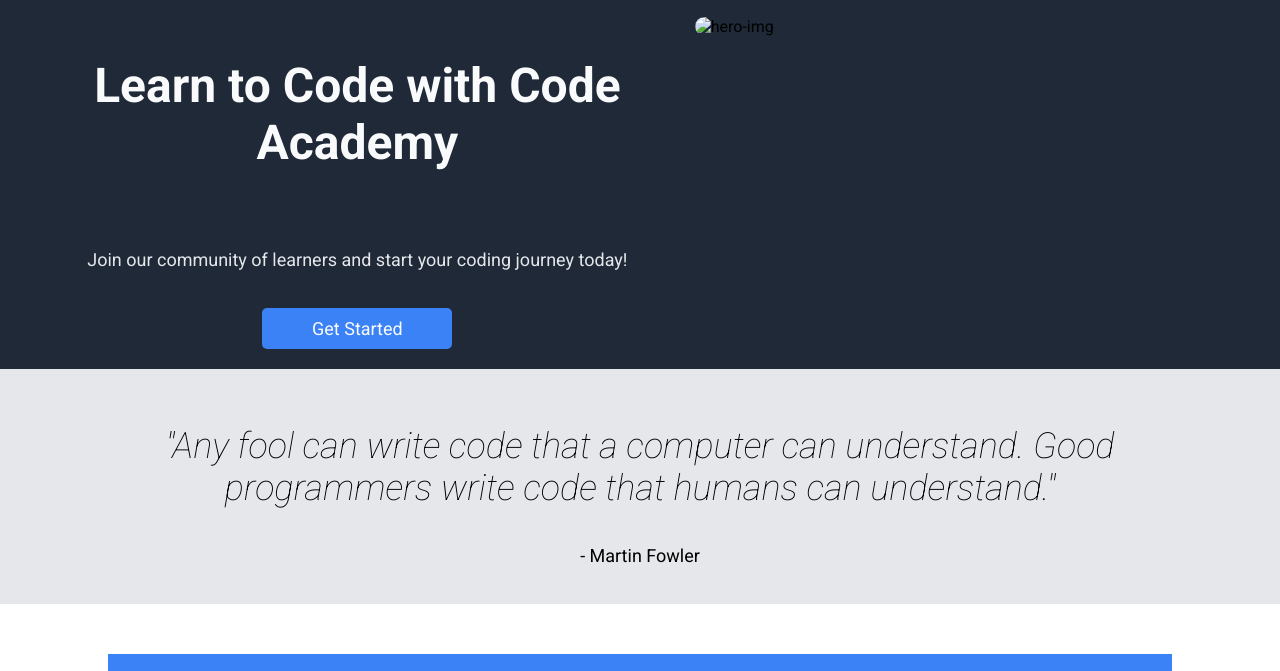
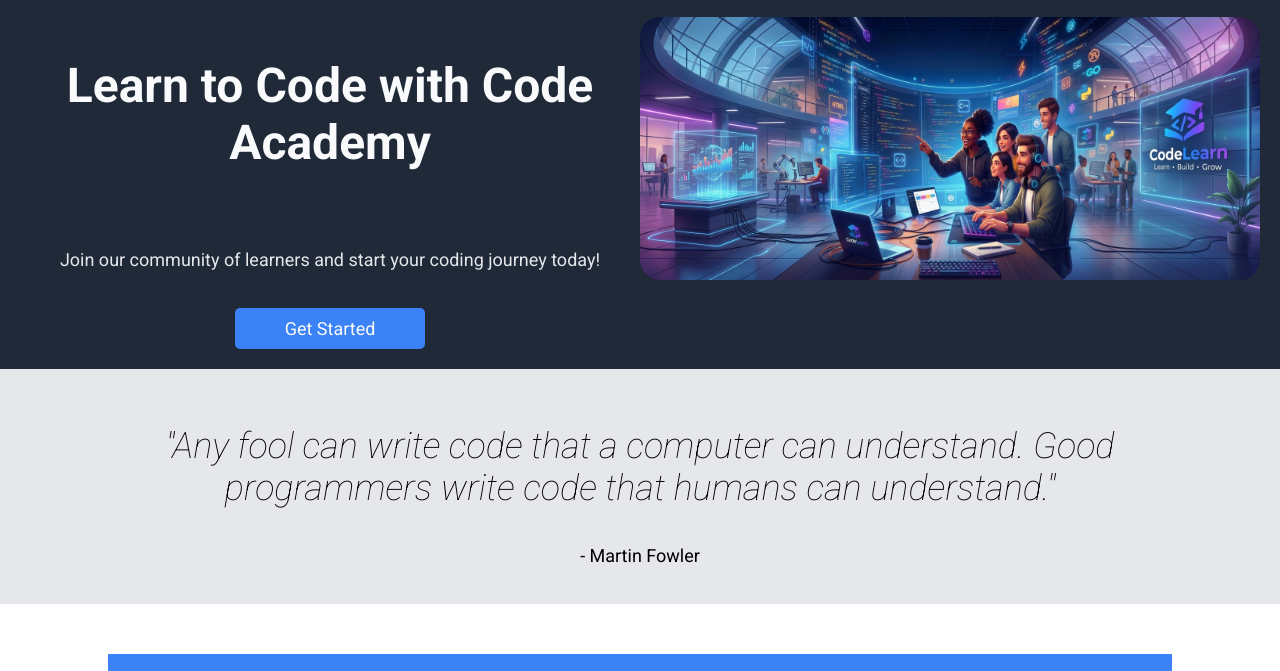
Before and after one commit to AhmedElsaftyFawzy/Week-1, a plain HTML site: page index.html in a window 1280 px wide. Shown: the part 103-774 px from the top of the page. Drawn offline with Linux system fonts and the light colour scheme; the site is published under a folder, as on GitHub Pages, so addresses that start at the root find nothing.

Commit message:
fixing hero image

```diff
--- a/index.html
+++ b/index.html
@@ -32,7 +32,7 @@
                 <p>Join our community of learners and start your coding journey today!</p>
                 <a href="#" class="btn">Get Started</a>
             </div>
-            <img src="/Images/hero.jpg" alt="hero-img">
+            <img src="./Images/hero.jpg" alt="hero-img">
         </section>
     </header>
     <main>
```
